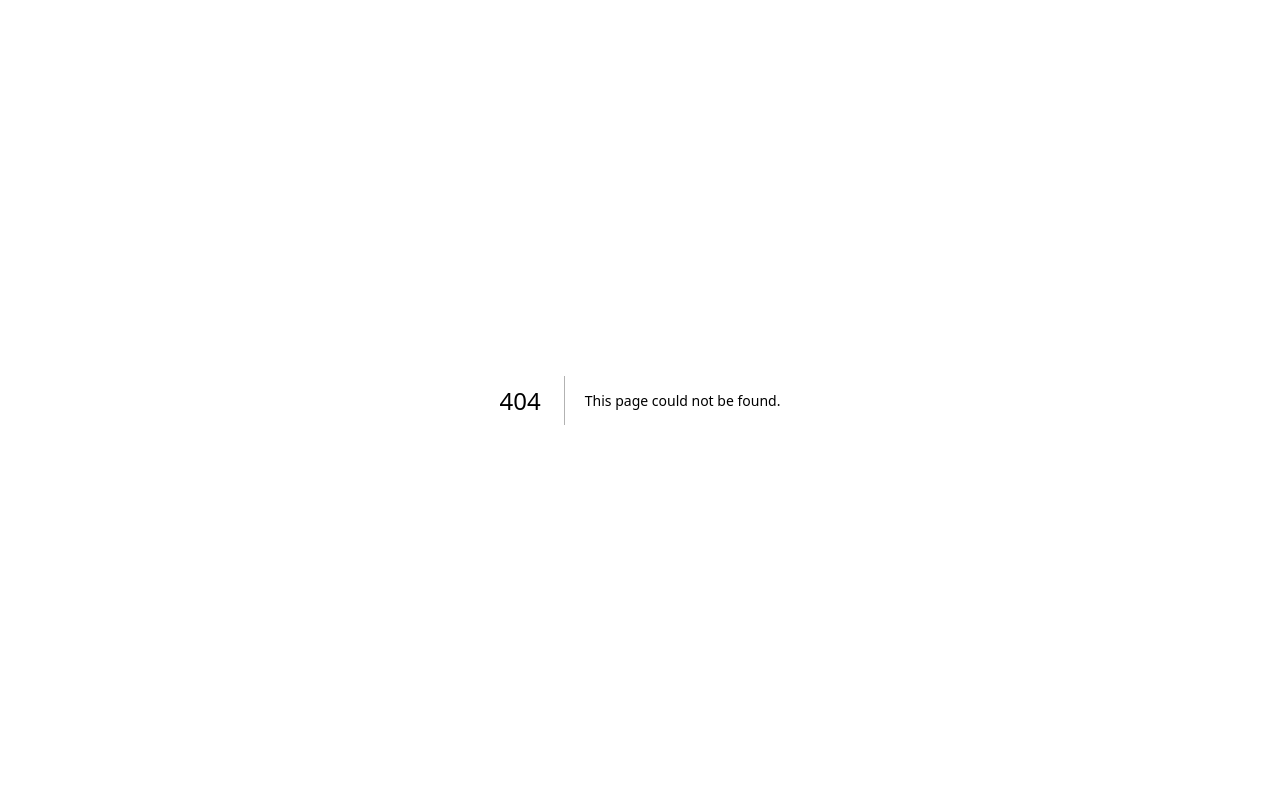
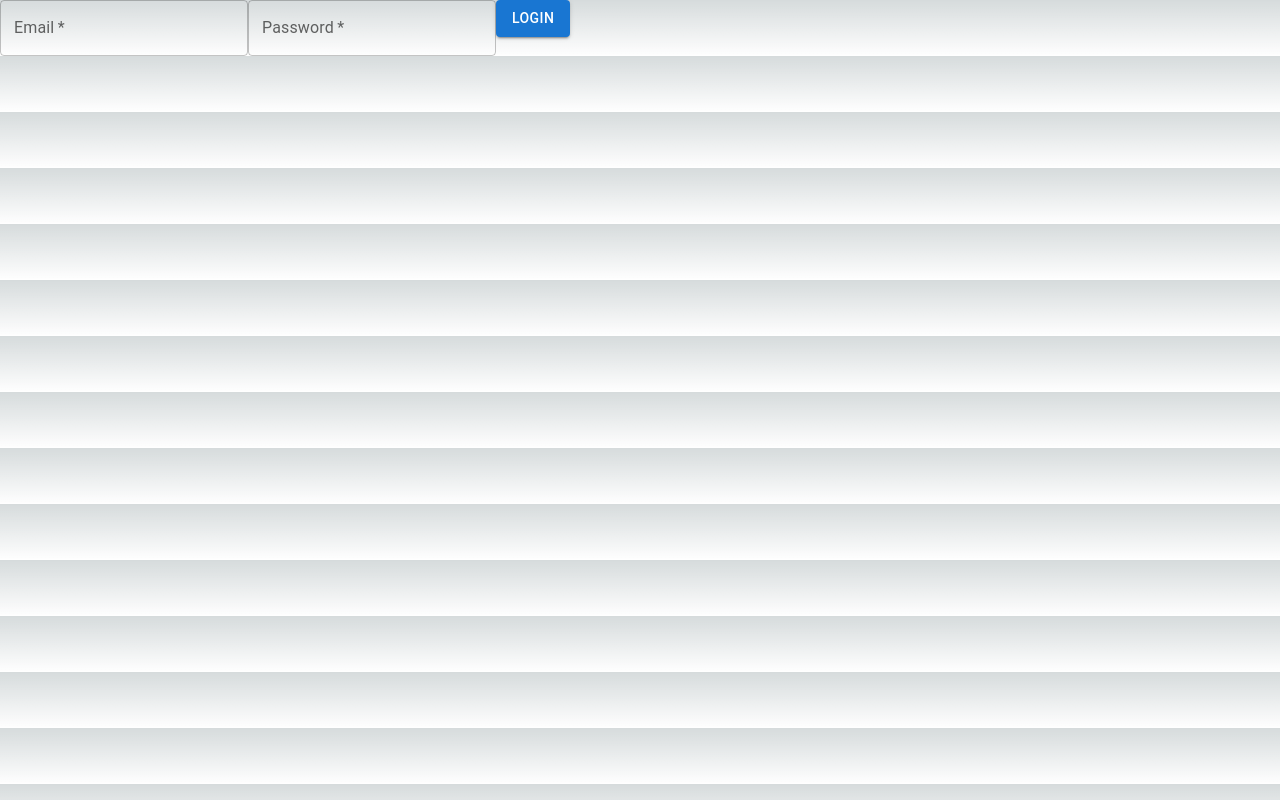
Before and after one commit to filipcvejic/Postify, a Next.js app in the folder client/: page /login in a window 1280 px wide. Before the commit this address had no page. Built offline with nearby package versions, Linux system fonts and the light colour scheme.

Commit message:
Created basic login page with login handler

```diff
--- /dev/null
+++ b/client/src/app/login/page.tsx
@@ -0,0 +1,50 @@
+"use client";
+
+import { useState } from "react";
+import { Box, Button, Grid, Stack, TextField } from "@mui/material";
+import { handleApiError, postifyApi } from "@/api/postifyApi";
+import { setCredentials } from "@/features/auth/authSlice";
+
+const Login = () => {
+  const [email, setEmail] = useState("");
+  const [password, setPassword] = useState("");
+
+  const handleLogin = async (e: React.FormEvent<HTMLFormElement>) => {
+    e.preventDefault();
+
+    await postifyApi
+      .post("/auth", {
+        email,
+        password,
+      })
+      .then((res) => setCredentials(res.data.accessToken))
+      .catch(handleApiError);
+  };
+
+  return (
+    <Box component={`form`} onSubmit={(e) => handleLogin(e)}>
+      <TextField
+        label={`Email`}
+        variant={`outlined`}
+        type={`email`}
+        name={`email`}
+        onChange={(e) => setEmail(e.target.value)}
+        required
+      />
+      <TextField
+        label={`Password`}
+        variant={`outlined`}
+        type={`password`}
+        name={`password`}
+        onChange={(e) => setPassword(e.target.value)}
+        required
+      />
+
+      <Button variant={`contained`} type={`submit`}>
+        Login
+      </Button>
+    </Box>
+  );
+};
+
+export default Login;
```
